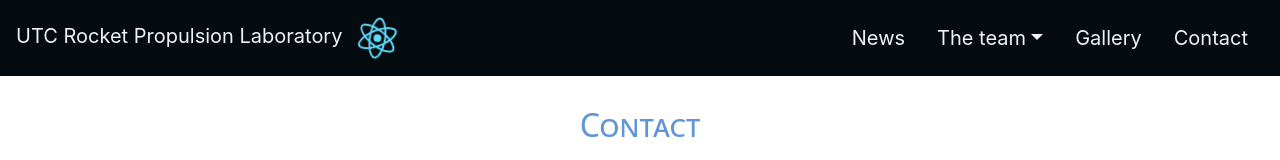
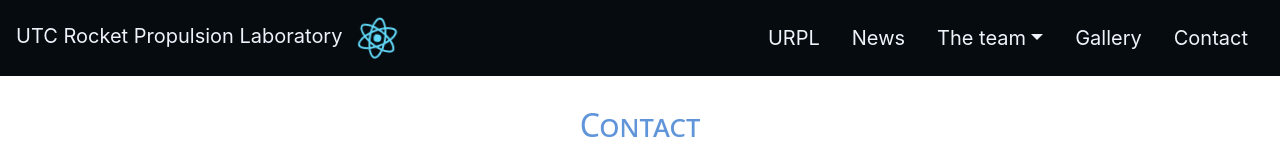
Before and after one commit to Thibault-Santonja/URPL_UTC_WebSite, a React (Create React App) app in the folder espace_utc_front/: page /contact in a window 1280 px wide. Shown: the top 160 px of the page. Built offline with nearby package versions, Linux system fonts and the light colour scheme.

Commit message:
add content

```diff
--- a/espace_utc_front/src/components/header.js
+++ b/espace_utc_front/src/components/header.js
@@ -32,6 +32,9 @@ const Header = () => {
                 </NavbarBrand>
                 <Nav navbar className="ml-auto" >
                     <NavItem className={navItemClass}>
+                        <NavLink href="/" className={navLinkClass}>URPL</NavLink>
+                    </NavItem>
+                    <NavItem className={navItemClass}>
                         <NavLink href="/news" className={navLinkClass}>News</NavLink>
                     </NavItem>
                     <Dropdown className={navItemClass} isOpen={isOpen} onMouseEnter={() => setIsOpen(true)}
```
